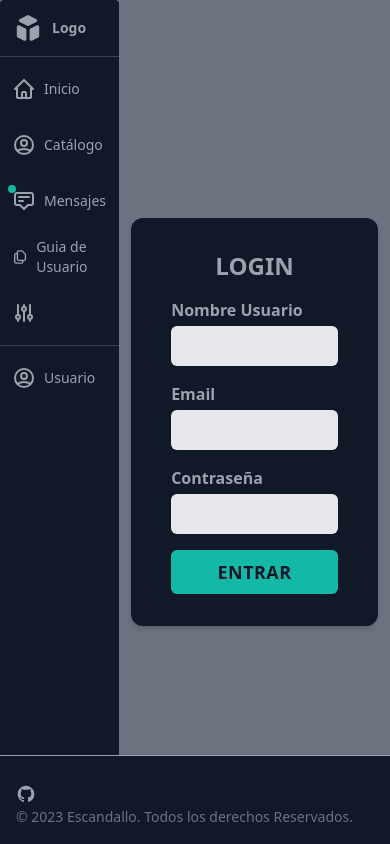
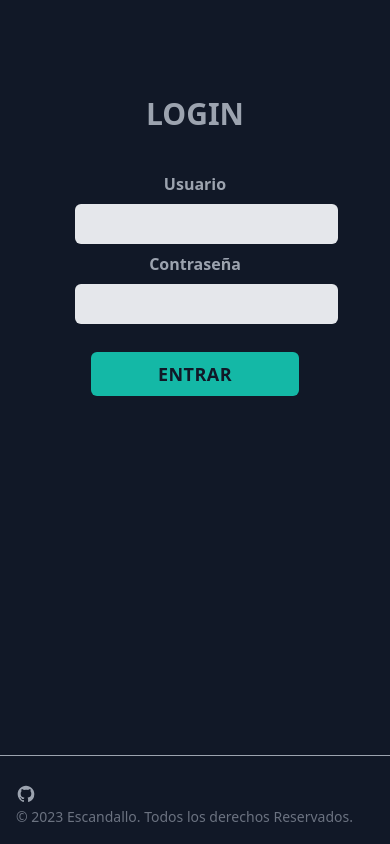
Before and after one commit to TamaraGlez/FrontScandallo, an Angular app: page /login in a window 390 px wide. Built offline with nearby package versions, Linux system fonts and the light colour scheme.

Commit message:
Style: login full screen responsive

```diff
--- a/src/app/pages/login/login.component.html
+++ b/src/app/pages/login/login.component.html
@@ -1,26 +1,22 @@
-<div class="h-full min-h-screen p-3 flex justify-center items-center">
-  <form>
-    <div class="bg-gray-900  px-10 py-8 rounded-xl shadow-md max-w-sm">
-      <div class="space-y-4">
-        <h1 class="text-center text-2xl font-semibold text-gray-400">LOGIN</h1>
-        <div>
-          <label for="name" class="block mb-1 text-gray-400 font-semibold">Nombre Usuario</label>
-          <input type="text" class="bg-gray-200 px-4 py-2 outline-none rounded-md w-full" />
-        </div>
-        <div>
-          <label for="email" class="block mb-1 text-gray-400 font-semibold">Email</label>
-          <input type="text" class="bg-gray-200 px-4 py-2 outline-none rounded-md w-full" />
-        </div>
-        <div>
-          <label for="password" class="block mb-1 text-gray-400 font-semibold">Contraseña</label>
-          <input type="password" required="require" class="bg-gray-200 px-4 py-2 outline-none rounded-md w-full" />
-        </div>
-      </div>
-      <button type="submit" required="require"
-      class="mt-4 w-full bg-teal-500 text-gray-900 py-2 font-bold rounded-md text-lg tracking-wide
+<div class="absolute h-full left-0 z-0 w-screen p-4 bg-gray-900 flex justify-center">
+  <form class="flex flex-col w-60 pt-20 ">
+
+   <div class="text-center items-center">
+    <h1 class="text-center text-3xl font-semibold text-gray-400 mb-10">LOGIN</h1>
+    <div>
+      <label for="name" class="block mb-2 text-gray-400 font-semibold">Usuario</label>
+      <input type="text" class="bg-gray-200 px-4 py-2 outline-none rounded-md" />
+    </div>
+
+    <div class="mt-2">
+      <label for="password" class="block mb-2 text-gray-400 font-semibold">Contraseña</label>
+      <input type="password" required="require" class="bg-gray-200 px-4 py-2 outline-none rounded-md" />
+    </div>
+    <button type="submit" class=" w-52 mt-7 py-2 bg-teal-500 text-gray-900  font-bold rounded-md text-lg tracking-wide
       hover:shadow-[inset_20rem_0_0_0] hover:shadow-gray-500 duration-[400ms,700ms]
       transition-[color,box-shadow] hover:text-teal-500">
-        ENTRAR</button>
-    </div>
+      ENTRAR</button>
+   </div>
+
   </form>
 </div>
```
